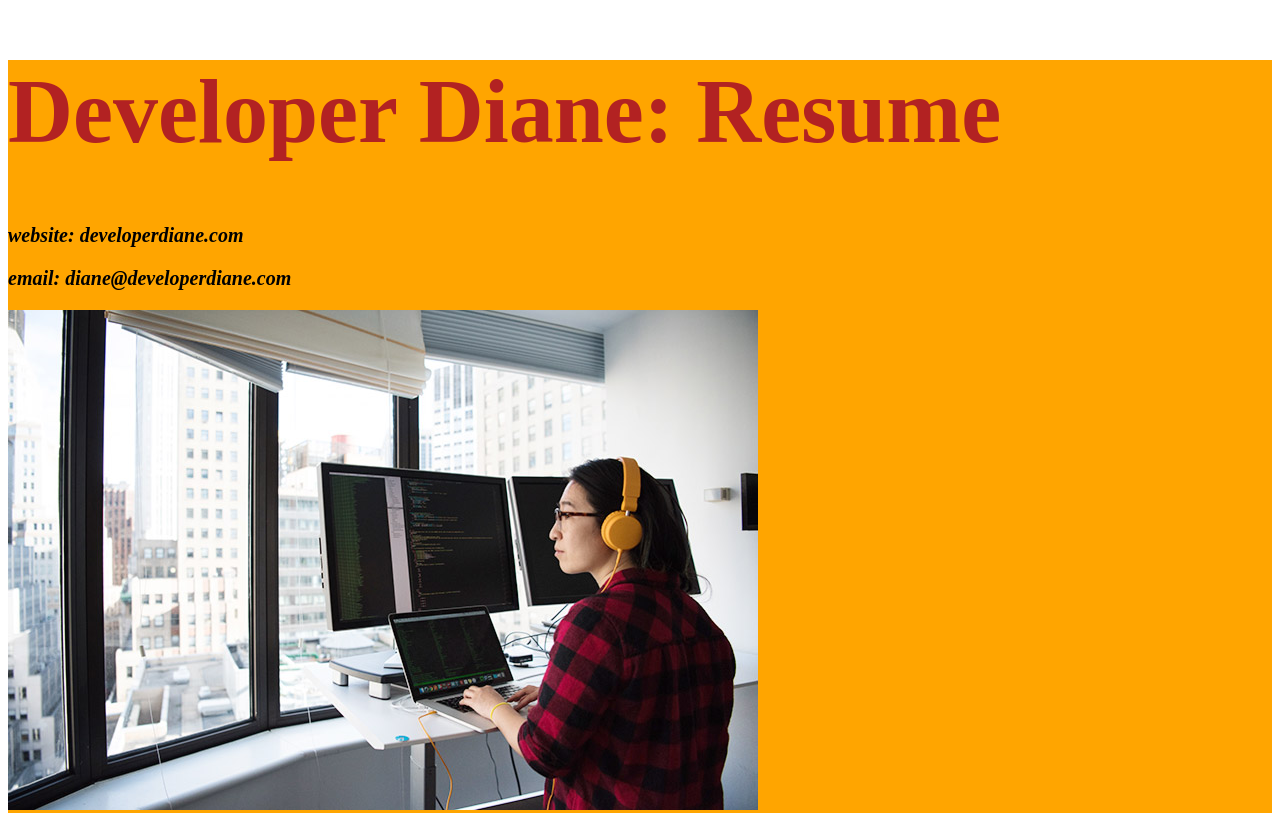
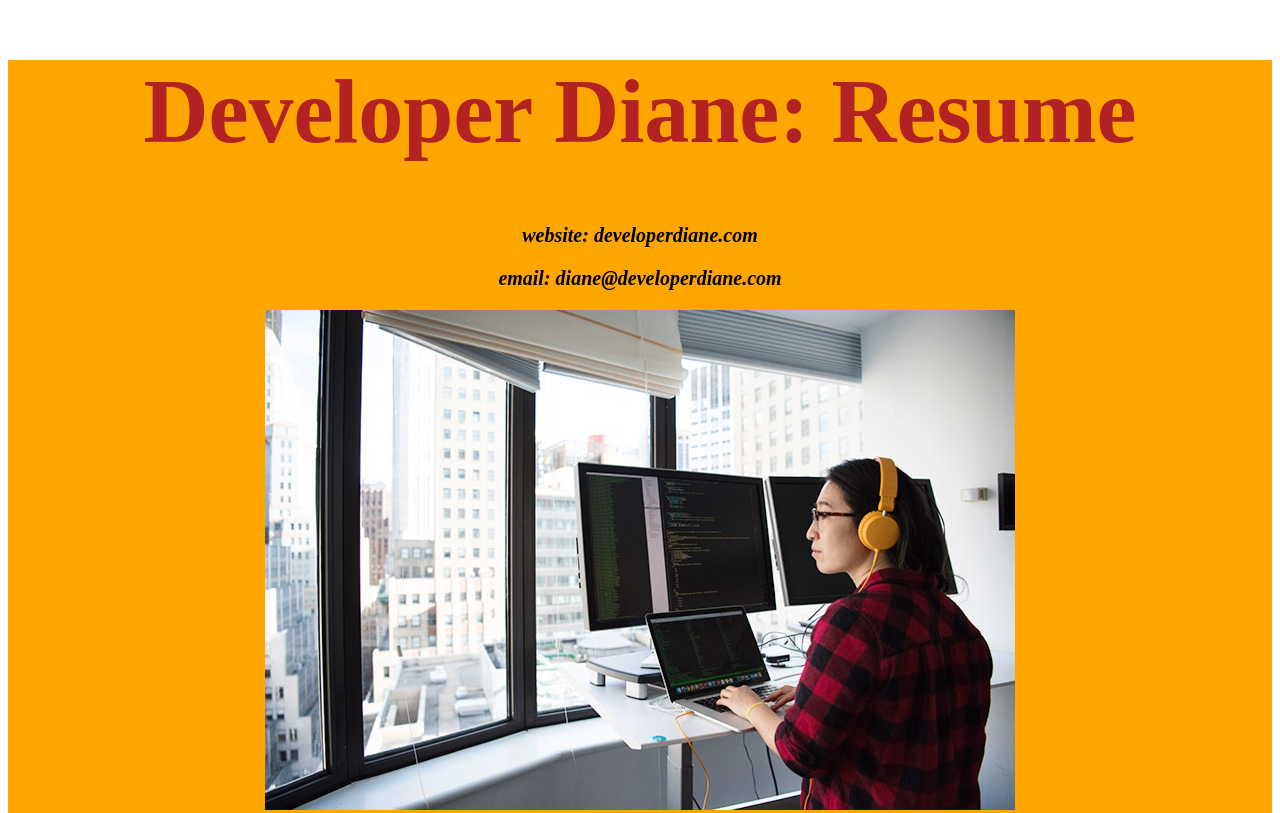
Before and after one commit to MustafaAhsanKhan/Team-Treehouse, a plain HTML site: page Web-Design/CSS/index.html in a window 1280 px wide. Shown: the top 813 px of the page. Drawn offline with Linux system fonts and the light colour scheme.

Commit message:
External css basics

```diff
--- /dev/null
+++ b/Web-Design/CSS/css/style.css
@@ -0,0 +1,12 @@
+body {
+    text-align: center;
+  }
+  header {
+    background-color: orange;
+  }
+  h1 {
+    font-size: 90px;
+  }
+  p {
+    font-size: 20px;
+  }
--- a/Web-Design/CSS/index.html
+++ b/Web-Design/CSS/index.html
@@ -4,6 +4,7 @@
   <meta charset="UTF-8">
   <meta name="viewport" content="width=device-width, initial-scale=1.0">
   <title>Developer Diane: Resume</title>
+  <link rel="stylesheet" href="css/style.css">
   <style>
     p{
       font-size: 20px;
```
